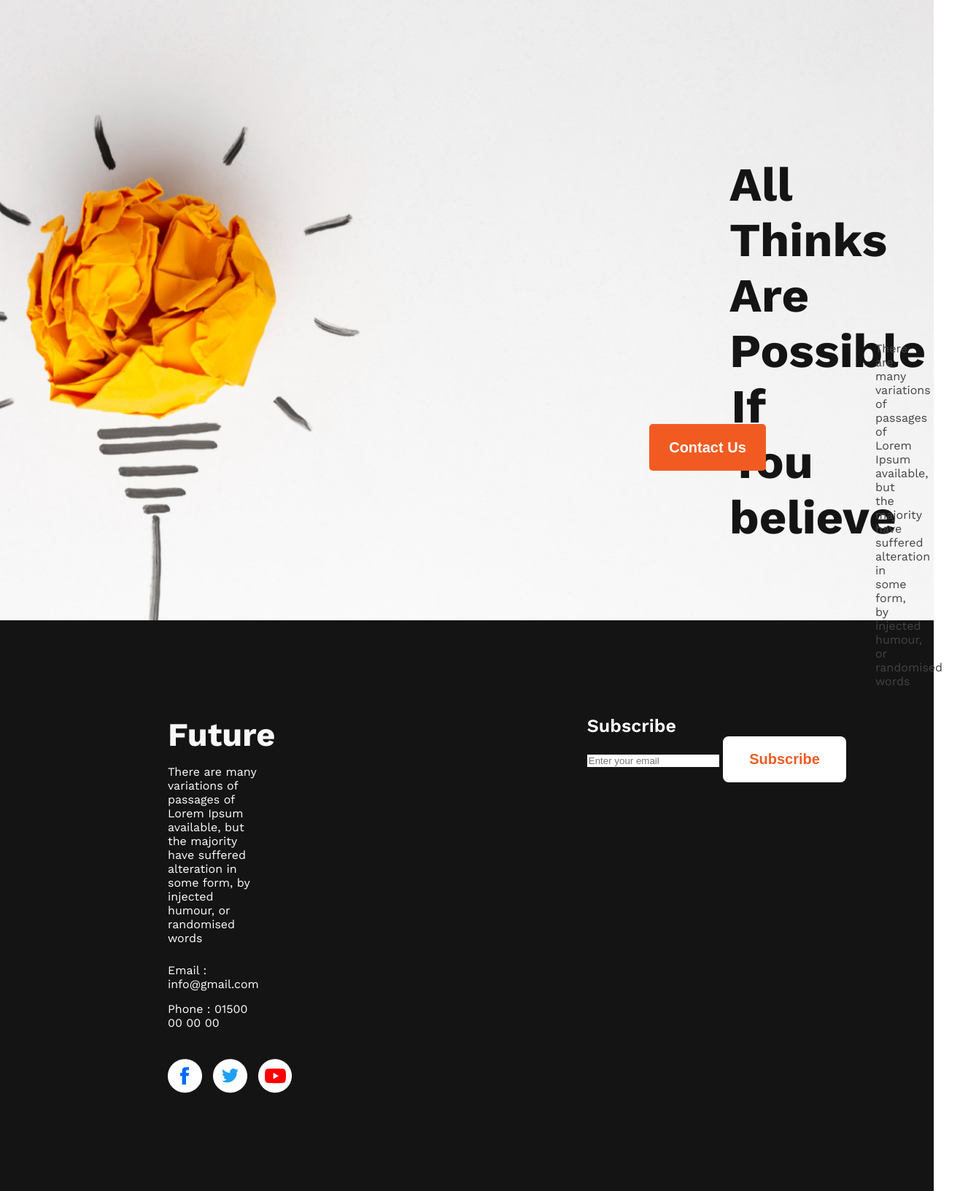
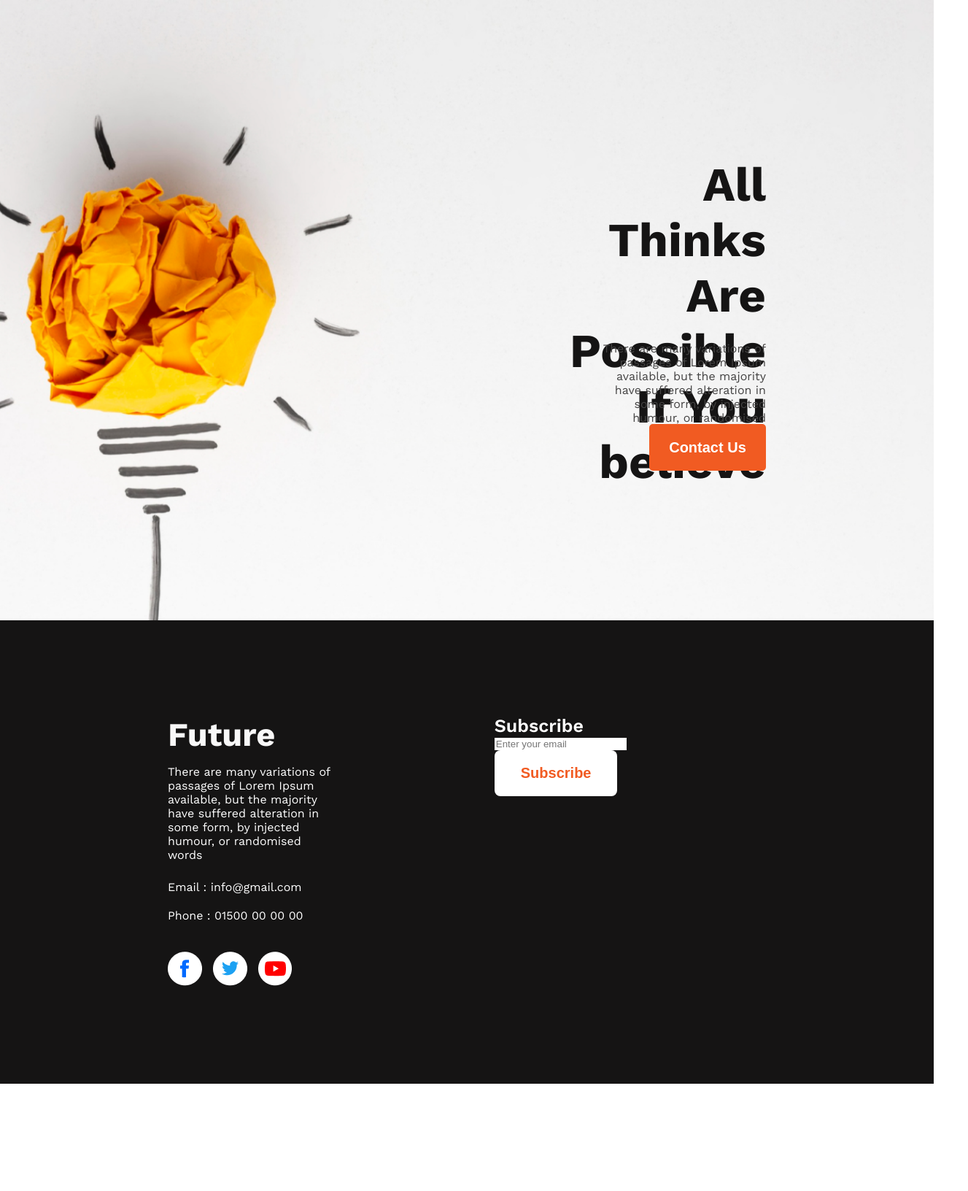
Before and after one commit to Yousuf7900/new-year-project, a plain HTML site: page index.html in a window 1280 px wide. Shown: the whole page at 73% size, 1327 px wide, since content can reach past the window. After the commit the page ends 1485 px from the top, so only its background shows below. Drawn offline with nearby package versions, Linux system fonts and the light colour scheme.

Commit message:
footer updated

```diff
--- a/index.html
+++ b/index.html
@@ -31,18 +31,30 @@
     <footer>
       <div class="div">
         <h2 class="footer-title">Future</h2>
-        <p class="footer-info">There are many variations of passages of Lorem Ipsum available, but the majority have suffered alteration in some form, by injected humour, or randomised words</p>
+        <p class="footer-info">
+          There are many variations of passages of Lorem Ipsum available, but
+          the majority have suffered alteration in some form, by injected
+          humour, or randomised words
+        </p>
         <p class="footer-info , info-email">Email : info@gmail.com</p>
         <p class="footer-info , info-phone">Phone : 01500 00 00 00</p>
         <div class="social-links">
-            <a href=""><img src="./images/icons/fb.png" alt=""></a>
-            <a href=""><img src="./images/icons/twitter.png" alt=""></a>
-            <a href=""><img src="./images/icons/youtube.png" alt=""></a>
+          <a href=""><img src="./images/icons/fb.png" alt="" /></a>
+          <a href=""><img src="./images/icons/twitter.png" alt="" /></a>
+          <a href=""><img src="./images/icons/youtube.png" alt="" /></a>
         </div>
       </div>
       <div class="sub-area">
         <h3 class="subscribe">Subscribe</h3>
-        <input type="email" name="" placeholder="Enter your email" id="" class="email-sub">
+        <form action="">
+          <input
+            type="email"
+            name=""
+            placeholder="Enter your email"
+            id=""
+            class="email-sub"
+          />
+        </form>
         <button class="sub-button">Subscribe</button>
       </div>
     </footer>
--- a/styles/new-year.css
+++ b/styles/new-year.css
@@ -25,7 +25,7 @@ body {
   color: #151414;
   height: 228px;
   /* width: 525px; */
-  padding-left: 1000px;
+  padding-left: 750px;
   padding-top: 215px;
   padding-bottom: 25px;
 }
@@ -34,7 +34,7 @@ body {
   font-weight: 400;
   color: #444343;
   height: 78px;
-  padding-left: 1200px;
+  padding-left: 820px;
   padding-bottom: 35px;
 }
 .first-button {
@@ -66,41 +66,30 @@ footer {
   font-size: 16px;
   font-weight: 400;
   text-align: left;
-  padding-right: 450px;
+  padding-right: 220px;
+}
+.social-links {
+  display: flex;
+  gap: 15px;
 }
 .subscribe {
   color: rgb(255, 255, 255);
   font-size: 25px;
   font-weight: 600;
-  padding-right: 400px;
+  padding-right: 250px;
 }
 .email-sub {
   border: 0;
-}
-
-/* danger area */
-.sub-area::placeholder {
-  color: rgb(243, 243, 243);
-  font-size: 18px;
-  font-weight: 400;
-  text-align: left;
-  box-sizing: border-box;
-  border: 1px solid rgb(255, 255, 255);
-  border-radius: 8px;
-  padding: 21px 158px 21px 21px;
 }
 
 .info-email {
   padding-top: 25px;
 }
 .info-phone {
-  padding-top: 15px;
+  padding-top: 20px;
   padding-bottom: 40px;
 }
-.social-links {
-  display: flex;
-  gap: 15px;
-}
+
 .sub-button {
   border: 0;
   border-radius: 8px;
```
